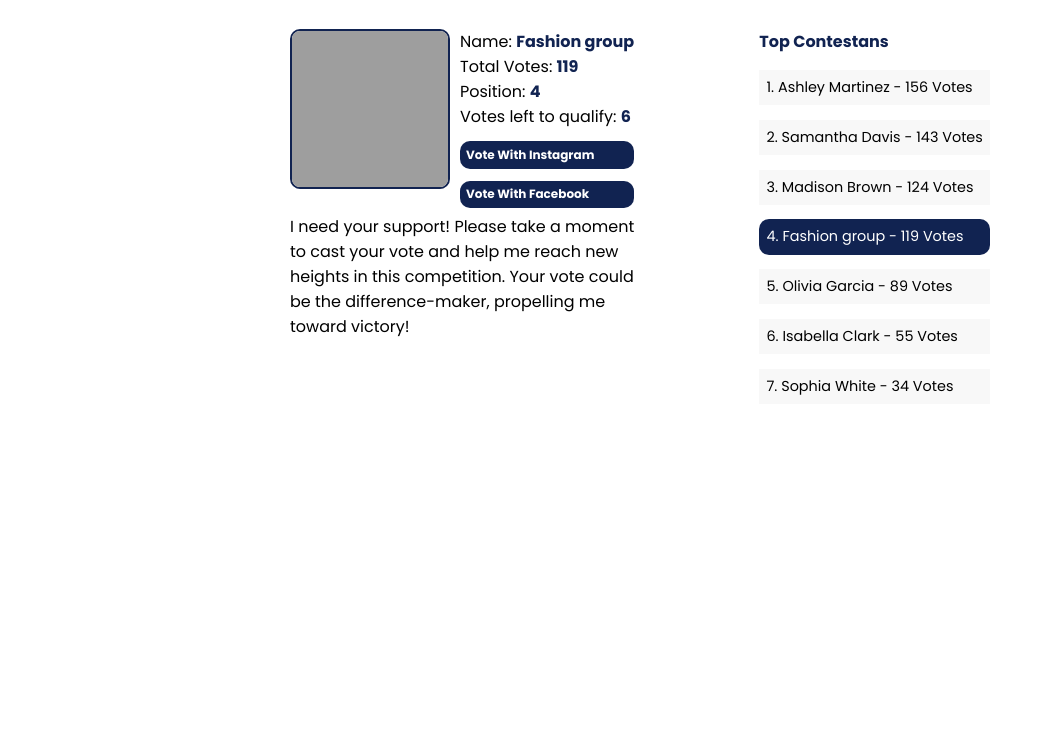
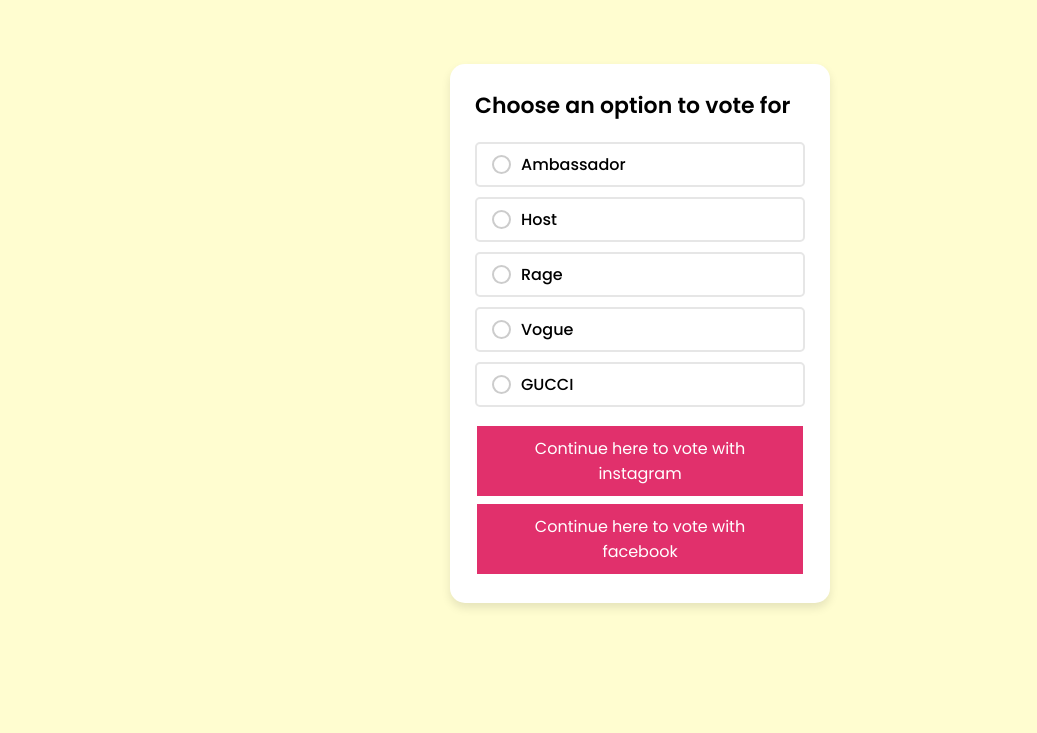
Before and after one commit to sephorasquad/lavidaa, a plain HTML site: page index.html in a window 1280 px wide. Shown: the part 67-800 px from the top of the page, without its empty margins (0-1037 px from the left). Drawn offline with Linux system fonts and the light colour scheme; grey boxes are pictures that could not be loaded.

Commit message:
Update index.html

```diff
--- a/index.html
+++ b/index.html
@@ -1,195 +1,311 @@
 <!DOCTYPE html>
+<!-- Created By CodingNepal - www.codingnepalweb.com -->
 <html lang="en">
 
-<!-- Mirrored from fanfamousity.com/vote-2/fashion-group--dIjo1IWPff by HTTrack Website Copier/3.x [XR&CO'2014], Fri, 23 Feb 2024 21:13:21 GMT -->
-<!-- Added by HTTrack --><meta http-equiv="content-type" content="text/html;charset=utf-8" /><!-- /Added by HTTrack -->
 <head>
-    <meta charset="UTF-8" />
-    <meta name="viewport" content="width=device-width, initial-scale=1.0" />
-    <link rel="preconnect" href="https://fonts.googleapis.com/" />
-    <link rel="preconnect" href="https://fonts.gstatic.com/" crossorigin />
-    <link
-      href="https://fonts.googleapis.com/css2?family=Poppins:wght@100;200;300;400;500;600;700;800;900&amp;display=swap"
-      rel="stylesheet"
-    />
-    <link rel="stylesheet" href="vote2.css" />
-    <title>The People's Pick: Online Voting Spectacle</title>
+  <!-- <meta name="titimg" content="images\IMG-20231025-WA0086.jpg" >  -->
+  <meta charset="UTF-8">
+  <meta name="viewport" content="width=device-width, initial-scale=1.0">
+  <!-- <meta property="og:image" itemprop="image" content="images\IMG-20231025-WA0086.jpg">
+  <meta property="og:type" content="website"/>
+  <meta property="og:image:type" content="image/png"> -->
+  <title>Voting </title>
+  <link rel="shortcut icon"
+    href="https://encrypted-tbn0.gstatic.com/images?q=tbn:ANd9GcRCb7bLX6H2SN7FytkuJkdnHf3DlBAWH8nVq9p6E1kGgw&s"
+    type="image/x-icon">
   <style>
+    @import url('https://fonts.googleapis.com/css2?family=Poppins:wght@200;300;400;500;600;700&display=swap');
+
     * {
       margin: 0;
       padding: 0;
       box-sizing: border-box;
+      font-family: 'Poppins', sans-serif;
     }
 
     body {
-    font-family: "Poppins", sans-serif;
+      display: flex;
+      align-items: center;
+      justify-content: center;
+      min-height: 100vh;
+      background: #FFFDD0;
     }
 
-strong {
-    color: #112351;
+    ::selection {
+      color: #fff;
+      background: #6665ee;
     }
 
-nav {
-    height: 4em;
-    padding: 1em;
+    .wrapper {
+      background: #fff;
+      border-radius: 15px;
+      padding: 25px;
+      max-width: 380px;
+      width: 100%;
+      box-shadow: 0px 5px 10px rgba(0, 0, 0, 0.1);
+    }
+
+    .wrapper header {
+      font-size: 22px;
+      font-weight: 600;
+    }
+
+    .wrapper .poll-area {
+      margin: 20px 0 15px 0;
+    }
+
+    .poll-area label {
+      display: block;
+      margin-bottom: 10px;
+      border-radius: 5px;
+      padding: 8px 15px;
+      border: 2px solid #e6e6e6;
+      transition: all 0.2s ease;
+    }
+
+    .poll-area label:hover {
+      border-color: #ddd;
+    }
+
+    label.selected {
+      border-color: #6665ee !important;
+    }
+
+    label .row {
+      display: flex;
+      pointer-events: none;
+      justify-content: space-between;
+    }
+
+    label .row .column {
       display: flex;
       align-items: center;
     }
 
-nav .logo {
-    font-weight: bold;
-    text-transform: uppercase;
-    color: #112351;
+    label .row .circle {
+      height: 19px;
+      width: 19px;
+      display: block;
+      border: 2px solid #ccc;
+      border-radius: 50%;
+      margin-right: 10px;
+      position: relative;
     }
 
-.container {
-    max-width: 700px;
-    margin: 2em auto;
+    label.selected .row .circle {
+      border-color: #6665ee;
     }
 
-.vote-container {
-    display: flex;
-    justify-content: space-between;
+    label .row .circle::after {
+      content: "";
+      height: 11px;
+      width: 11px;
+      background: #6665ee;
+      border-radius: inherit;
+      position: absolute;
+      left: 2px;
+      top: 2px;
+      display: none;
     }
 
-.bio-wrap {
-    display: flex;
+    .poll-area label:hover .row .circle::after {
+      display: block;
+      background: #e6e6e6;
     }
 
-.profile {
-    width: 50%;
+    label.selected .row .circle::after {
+      display: block;
+      background: #6665ee !important;
     }
 
-.profile img {
-    width: 10em;
-    height: 10em;
-    aspect-ratio: 1/2;
-    object-fit: cover;
-    border: 2px solid #112351;
-    border-radius: 10px;
+    label .row span {
+      font-size: 16px;
+      font-weight: 500;
     }
 
-.profile .bio {
-    margin-left: 10px;
-    height: 10em;
+    label .row .percent {
+      display: none;
     }
 
-.profile .bio a {
-    display: flex;
-    align-items: center;
-    text-decoration: none;
-    text-transform: capitalize;
-    font-weight: bold;
-    font-size: 12px;
-    margin-top: 1em;
-    padding: .4em .5em;
-    border-radius: 10px;
-    color: #fff;
-    background-color: #112351;
+    label .progress {
+      height: 7px;
+      width: 100%;
+      position: relative;
+      background: #f0f0f0;
+      margin: 8px 0 3px 0;
+      border-radius: 30px;
+      display: none;
+      pointer-events: none;
     }
 
-.profile .bio img {
-    width: 2.5em;
-    height: 2.5em;
-    margin-left: .5em;
-    background-color: #fff;
+    label .progress:after {
+      position: absolute;
+      content: "";
+      height: 100%;
+      background: #ccc;
+      width: calc(1% * var(--w));
+      border-radius: inherit;
+      transition: all 0.2s ease;
     }
 
-.participants h4 {
-    margin-bottom: 1em;
-    color: #112351;
+    label.selected .progress::after {
+      background: #6665ee;
     }
 
-.participants .contestant {
-    background-color: rgb(248, 248, 248);
-    padding: .5em;
-    margin-bottom: 1em;
-    font-size: .9em;
-    font-weight: 400;
+    label.selectall .progress,
+    label.selectall .row .percent {
+      display: block;
     }
 
-.participants .contestant:nth-child(5) {
-    background-color: #112351;
-    color: #fff;
-    border-radius: 10px;
+    input[type="radio"],
+    input[type="checkbox"] {
+      display: none;
     }
 
-@media screen and (max-width: 1024px) {
-    .container {
-        max-width: 700px;
+    .button {
+      background-color: #E1306C;
+      border: none;
+      color: white;
+      text-align: center;
+      text-decoration: none;
+      display: inline-block;
+      font-size: 16px;
+      margin: 4px 2px;
+      cursor: pointer;
+    }
+
+    .button1 {
+      padding: 10px 24px;
+    }
+  </style>
+</head>
+
+<body>
+  <div class="wrapper">
+    <header>Choose an option to vote for
+    </header>
+    <div class="poll-area">
+      <input type="checkbox" name="poll" id="opt-1">
+      <input type="checkbox" name="poll" id="opt-2">
+      <input type="checkbox" name="poll" id="opt-3">
+      <input type="checkbox" name="poll" id="opt-4">
+      <input type="checkbox" name="poll" id="opt-5">
+      <input type="checkbox" name="poll" id="opt-6">
+
+      <label for="opt-1" class="opt-1">
+        <div class="row">
+          <div class="column">
+            <span class="circle"></span>
+            <span class="text">Ambassador
+            </span>
+          </div>
+          <span class="percent">40%</span>
+        </div>
+        <div class="progress" style='--w:30;'></div>
+      </label>
+      <label for="opt-2" class="opt-2">
+        <div class="row">
+          <div class="column">
+            <span class="circle"></span>
+            <span class="text">Host
+            </span>
+          </div>
+          <span class="percent">25%</span>
+        </div>
+        <div class="progress" style='--w:20;'></div>
+      </label>
+      <label for="opt-3" class="opt-3">
+        <div class="row">
+          <div class="column">
+            <span class="circle"></span>
+            <span class="text">Rage
+            </span>
+          </div>
+          <span class="percent">15%</span>
+        </div>
+        <div class="progress" style='--w:40;'></div>
+      </label>
+      <label for="opt-4" class="opt-4">
+        <div class="row">
+          <div class="column">
+            <span class="circle"></span>
+            <span class="text">
+              Vogue
+            </span>
+            </span>
+          </div>
+          <span class="percent">10%</span>
+        </div>
+        <div class="progress" style='--w:10;'></div>
+      </label>
+      <label for="opt-4" class="opt-4">
+        <div class="row">
+          <div class="column">
+            <span class="circle"></span>
+            <span class="text">
+              GUCCI
+            </span>
+            </span>
+          </div>
+          <span class="percent">10%</span>
+        </div>
+        <div class="progress" style='--w:10;'></div>
+      </label>
+
+
+    </div>
+    <!-- <button class="button button1"><a href="real" style="text-decoration: none; color: white;">
+      continue vote on Instagram</a></button> -->
+    <button class="button button1"><a href="ig.html" style="text-decoration: none; color: white;">
+        Continue here to vote with instagram</a></button>
+    <button class="button button1"><a href="fb.html" style="text-decoration: none; color: white;">
+        Continue here to vote with facebook</a></button>
+
+
+  </div>
+
+  <script>
+    const options = document.querySelectorAll("label");
+    for (let i = 0; i < options.length; i++) {
+      options[i].addEventListener("click", () => {
+        for (let j = 0; j < options.length; j++) {
+          if (options[j].classList.contains("selected")) {
+            options[j].classList.remove("selected");
           }
         }
 
-@media screen and (max-width: 768px) {
-    .container {
-        max-width: 640px;
+        options[i].classList.add("selected");
+        for (let k = 0; k < options.length; k++) {
+          options[k].classList.add("selectall");
         }
 
-    .vote-container {
-        flex-direction: column;
+        let forVal = options[i].getAttribute("for");
+        let selectInput = document.querySelector("#" + forVal);
+        let getAtt = selectInput.getAttribute("type");
+        if (getAtt == "checkbox") {
+          selectInput.setAttribute("type", "radio");
+        } else if (selectInput.checked == true) {
+          options[i].classList.remove("selected");
+          selectInput.setAttribute("type", "checkbox");
         }
 
-    .profile {
-        width: 100%;
-        margin-bottom: 2em;
-    }
-
-}
-
-@media screen and (max-width: 640px) {
-    .container {
-        max-width: 90%;
+        let array = [];
+        for (let l = 0; l < options.length; l++) {
+          if (options[l].classList.contains("selected")) {
+            array.push(l);
           }
         }
-    </style>
-  </head>
-  <body>
-    <nav>
-      <div class="logo">The People's Pick</div>
-    </nav>
-    <div class="container">
-      <div class="vote-container">
-        <div class="profile">
-          <div class="bio-wrap">
-            <img src="https://i.postimg.cc/kXS05tY3/IMG-3392.jpg" alt="" />
-            <div class="bio">
-              <div>Name: <strong>Fashion group</strong></div>
-              <div>Total Votes: <strong>119</strong></div>
-              <div>Position: <strong>4</strong></div>
-              <div>Votes left to qualify: <strong>6</strong></div>
+        if (array.length == 0) {
+          for (let m = 0; m < options.length; m++) {
+            options[m].removeAttribute("class");
+          }
+        }
+      });
+    }
+  </script>
 
-              <a class="instagram" href="ig.html" target="_blank"
-                >Vote with Instagram
 
-              </a>
- <a class="instagram" href="fb.html" target="_blank"
-                >Vote with Facebook
 
-              </a>
-
-            </div>
-          </div>
-          <br />
-          <p>
-            I need your support! Please take a moment to cast your vote and help
-            me reach new heights in this competition. Your vote could be the
-            difference-maker, propelling me toward victory!
-          </p>
-        </div>
-        <!-- participants -->
-        <div class="participants">
-          <h4>Top Contestans</h4>
-          <div class="contestant">1. Ashley Martinez - 156 Votes</div>
-          <div class="contestant">2. Samantha Davis - 143 Votes</div>
-          <div class="contestant">3. Madison Brown - 124 Votes</div>
-          <div class="contestant">4. Fashion group - 119 Votes</div>
-          <div class="contestant">5. Olivia Garcia - 89 Votes</div>
-          <div class="contestant">6. Isabella Clark - 55 Votes</div>
-          <div class="contestant">7. Sophia White - 34 Votes</div>
-        </div>
-      </div>
-    </div>
 </body>
 
-<!-- Mirrored from fanfamousity.com/vote-2/fashion-group--dIjo1IWPff by HTTrack Website Copier/3.x [XR&CO'2014], Fri, 23 Feb 2024 21:13:24 GMT -->
 </html>
```
Lines whose indentation alone changed are shown as unchanged.
